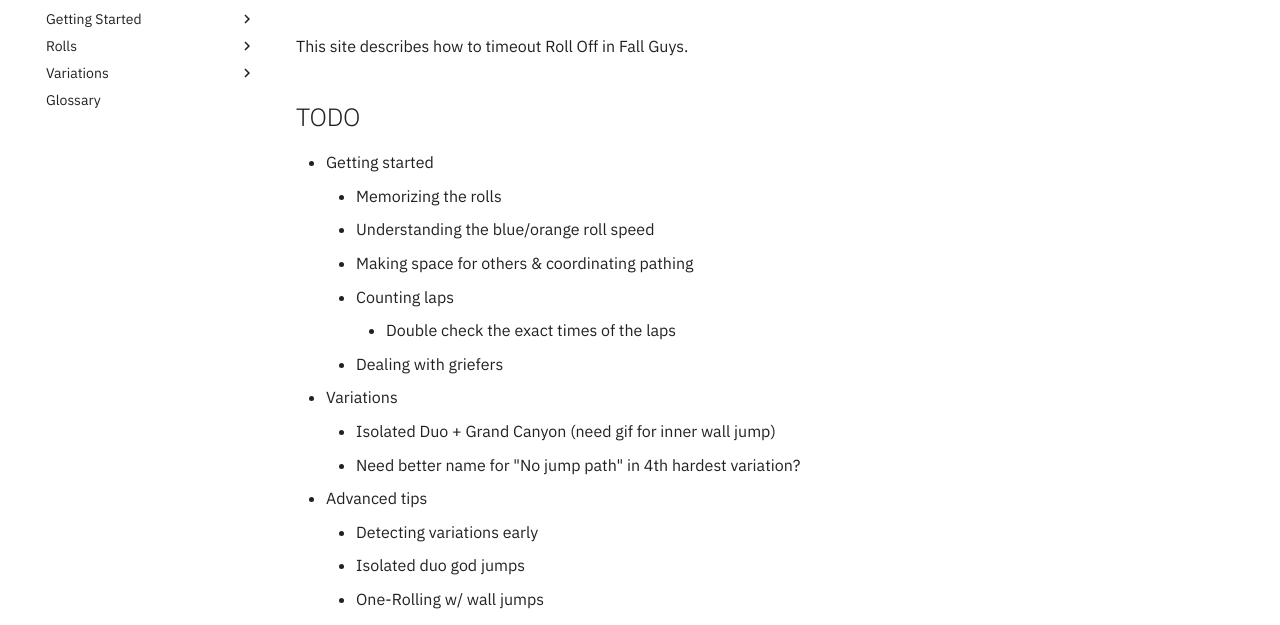
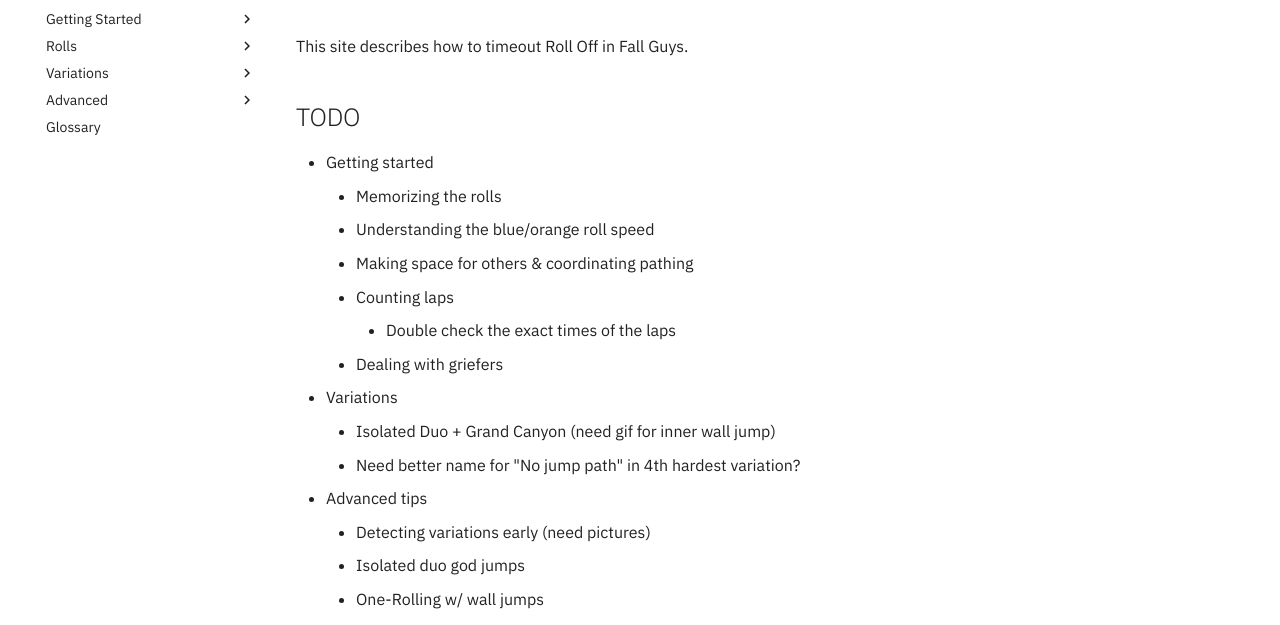
Before and after one commit to alexjlockwood/roll-off-club, an MkDocs documentation site: the page built from docs/index.md, in a window 1280 px wide and 1157 px high. Shown: the part 146-771 px from the top of the window. Built offline with MkDocs 1.6.1 and Material for MkDocs 9.7.7, drawn with Linux system fonts in a browser that asks for light colours; comment, search, counter and statistics services are not loaded.

Commit message:
add advanced

```diff
--- a/docs/index.md
+++ b/docs/index.md
@@ -15,7 +15,7 @@
     * Isolated Duo + Grand Canyon (need gif for inner wall jump)
     * Need better name for "No jump path" in 4th hardest variation?
 * Advanced tips
-    * Detecting variations early
+    * Detecting variations early (need pictures)
     * Isolated duo god jumps
     * One-Rolling w/ wall jumps
 * Other stuff
--- a/mkdocs.yml
+++ b/mkdocs.yml
@@ -31,6 +31,8 @@
       - variations/closed-open-grand-canyon.md
       - variations/closed-open-open-closed.md
       - variations/isolated-duo-grand-canyon.md
+  - 'Advanced':
+      - advanced/recognizing-variations.md
   - glossary.md
 
 # Configuration
```
Also changed, not shown: docs/advanced/recognizing-variations.md (added, +3 -0 lines).
